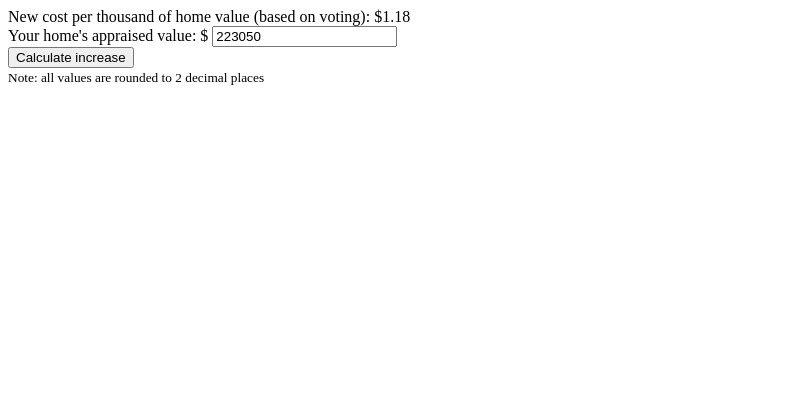
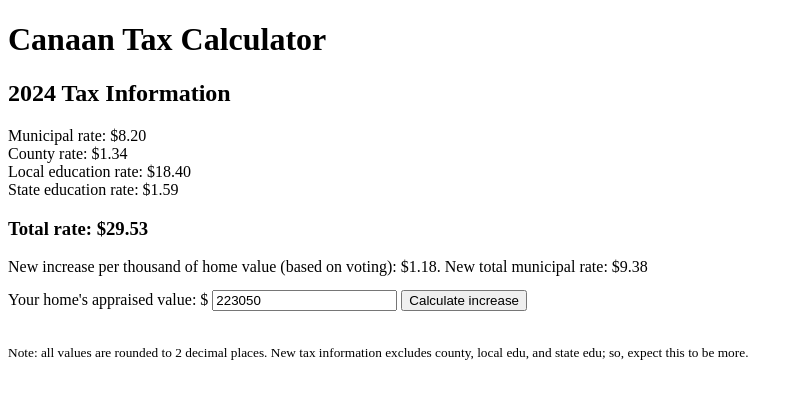
Before and after one commit to agrapsas/canaan-tax-data, a plain HTML site: page index.html in a window 1280 px wide. Shown: the whole page, without its empty margins (0-800 px from the left). Drawn offline with Linux system fonts and the light colour scheme.

Commit message:
chore: add styling

```diff
--- a/index.html
+++ b/index.html
@@ -3,21 +3,60 @@
 <html>
 <head>
     <meta name="viewport" content="width=device-width, initial-scale=1">
+    <Title>Canaan Tax Calculator</Title>
 </head>
 <body>
+    <div>
+        <h1>Canaan Tax Calculator</h1>
+        <h2>2024 Tax Information</h2>
+        Municipal rate: $8.20</br>
+        County rate: $1.34</br>
+        Local education rate: $18.40</br>
+        State education rate: $1.59</br>
+        <h3>Total rate: $29.53</h3>
+    </div>
+
     <div id="costPerThousand"></div>
 
-    <label>Your home's appraised value: $</label>
-    <input type="text" id="homeValueTxt" value="223050">
-    </br>
-    <button id="calculateBtn" onclick="calculate()">Calculate increase</button>
+    <label style="margin-top: 1em">Your home's appraised value: $</label>
+    <input style="margin-top: 1em" type="text" id="homeValueTxt" value="223050">
+    <button style="margin-top: 1em" id="calculateBtn" onclick="calculate()">Calculate increase</button>
 
     <div id="newValue"></div>
 
-    <div><small>Note: all values are rounded to 2 decimal places</small></div>
+    <div style="margin-top: 2em"><small>Note: all values are rounded to 2 decimal places. New tax information excludes county, local edu, and state edu; so, expect this to be more.</small></div>
 
     <script type="text/javascript">
-        const increaseMapPerThousand = {
+        const RATE_BREAKDOWN_2023 = {
+            "MUNI": 6.56,
+            "COUNTY": 1.39,
+            "LOCAL_EDU": 17.70,
+            "STATE_EDU": 1.50
+        };
+
+        const RATE_BREAKDOWN_2024 = {
+            "MUNI": 8.20,
+            "COUNTY": 1.34,
+            "LOCAL_EDU": 18.40,
+            "STATE_EDU": 1.59
+        };
+
+        const PERCENTAGE_CHANGE_RATE = Object.keys(RATE_BREAKDOWN_2023).reduce((a, k) => {
+            a[k] = (RATE_BREAKDOWN_2024[k] - RATE_BREAKDOWN_2023[k]) / RATE_BREAKDOWN_2023[k]
+            return a;
+        }, {});
+
+        const FORWARD_PROJECTED_RATE = Object.keys(RATE_BREAKDOWN_2023).reduce((a, k) => {
+            a[k] = RATE_BREAKDOWN_2024[k] * (1 + PERCENTAGE_CHANGE_RATE[k]);
+            return a;
+        }, {});
+
+        console.log("Percentage change YoY", PERCENTAGE_CHANGE_RATE);
+
+        // This is naive. But, will be left here as an idea of what can be done.
+        console.log("Forward projection 2025", FORWARD_PROJECTED_RATE);
+
+        const INCREASE_PER_THOUSAND = {
             "HIGHWAY_CAPITAL": 0.02,
             "FIRE_TRUCK": 0.34,
             "TRANSFER_STATION": 0.02,
@@ -32,9 +71,12 @@
             "TRANSIT": 0.3
         };
 
-        const totalIncreaseDollars = Object.values(increaseMapPerThousand).reduce((a, v) => a + v, 0).toFixed(2);
+        const CURRENT_RATE = 29.53;
+        const MUNICIPAL_RATE = 8.20;
 
-        document.getElementById("costPerThousand").append(`New cost per thousand of home value (based on voting): $${totalIncreaseDollars}`);
+        const totalIncreaseDollars = Object.values(INCREASE_PER_THOUSAND).reduce((a, v) => a + v, 0);
+
+        document.getElementById("costPerThousand").append(`New increase per thousand of home value (based on voting): $${totalIncreaseDollars.toFixed(2)}. New total municipal rate: $${(totalIncreaseDollars + MUNICIPAL_RATE).toFixed(2)}`);
 
         function calculate() {
 
@@ -46,10 +88,12 @@
 
             console.log("Appraised value converted", appraisedDollars);
 
-            const increase = ((appraisedDollars / 1000) * totalIncreaseDollars).toFixed(2);
-            const newAppraised = appraisedDollars + increase;
-
-            document.getElementById("newValue").innerHTML = `<div>Increase: $${increase}</div>`;
+            const increase = ((appraisedDollars / 1000) * totalIncreaseDollars);
+            const currentTaxes = ((appraisedDollars / 1000) * CURRENT_RATE);
+            const newRate = totalIncreaseDollars + CURRENT_RATE;
+            console.log("New total rate", newRate);
+            const newTaxes = ((appraisedDollars / 1000) * newRate);
+            document.getElementById("newValue").innerHTML = `<div><h3>Increase: $${increase.toFixed(2)}</h3></div style="padding-top: 0.5em"><div><b>2024 Tax:</b> $${currentTaxes.toFixed(2)}</div><div style="padding-top: 0.5em"><b>2025 Tax</b> (estimated, without other increases): $${newTaxes.toFixed(2)}`;
         }
     </script>
 </body>
```
